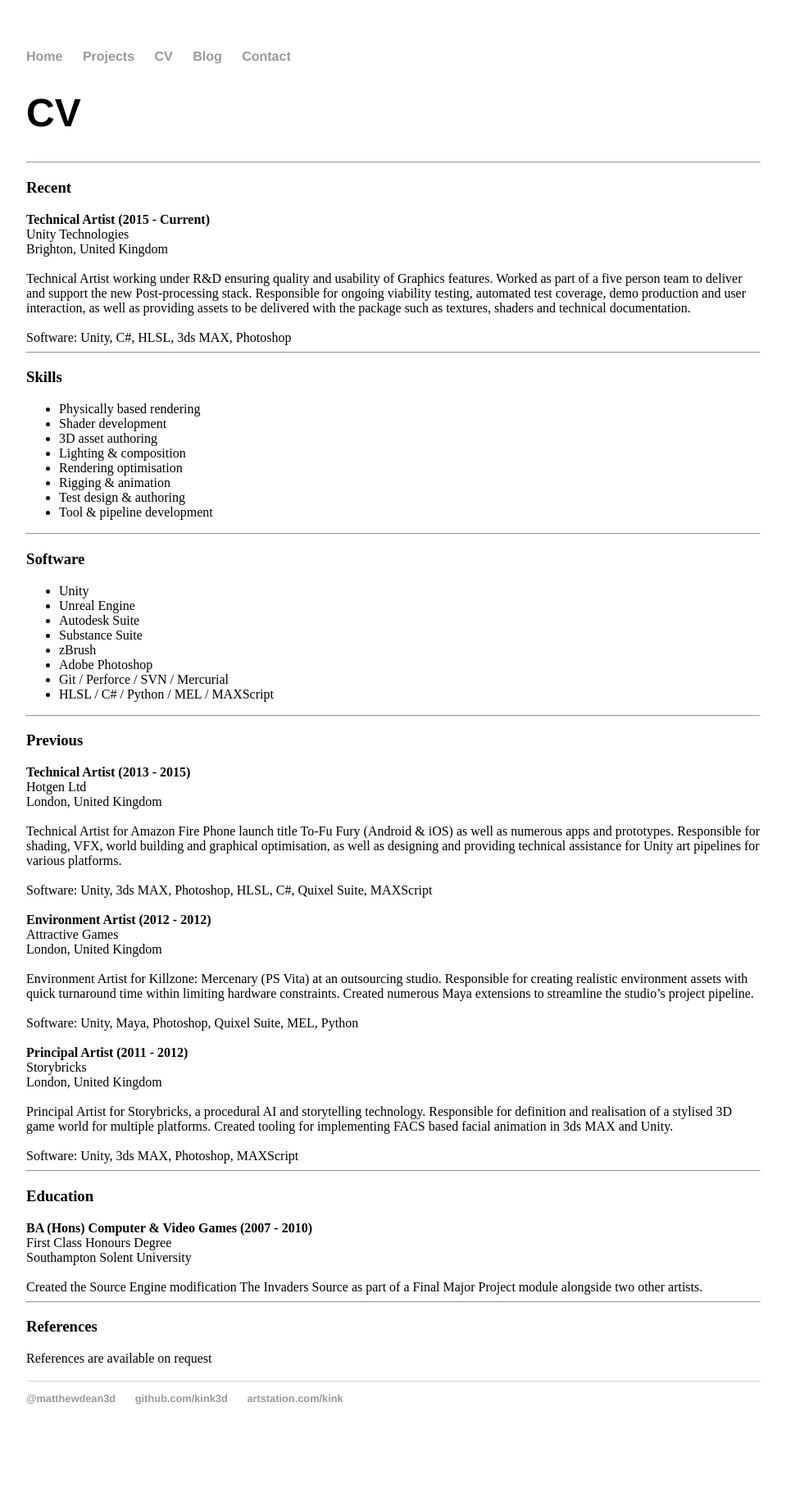
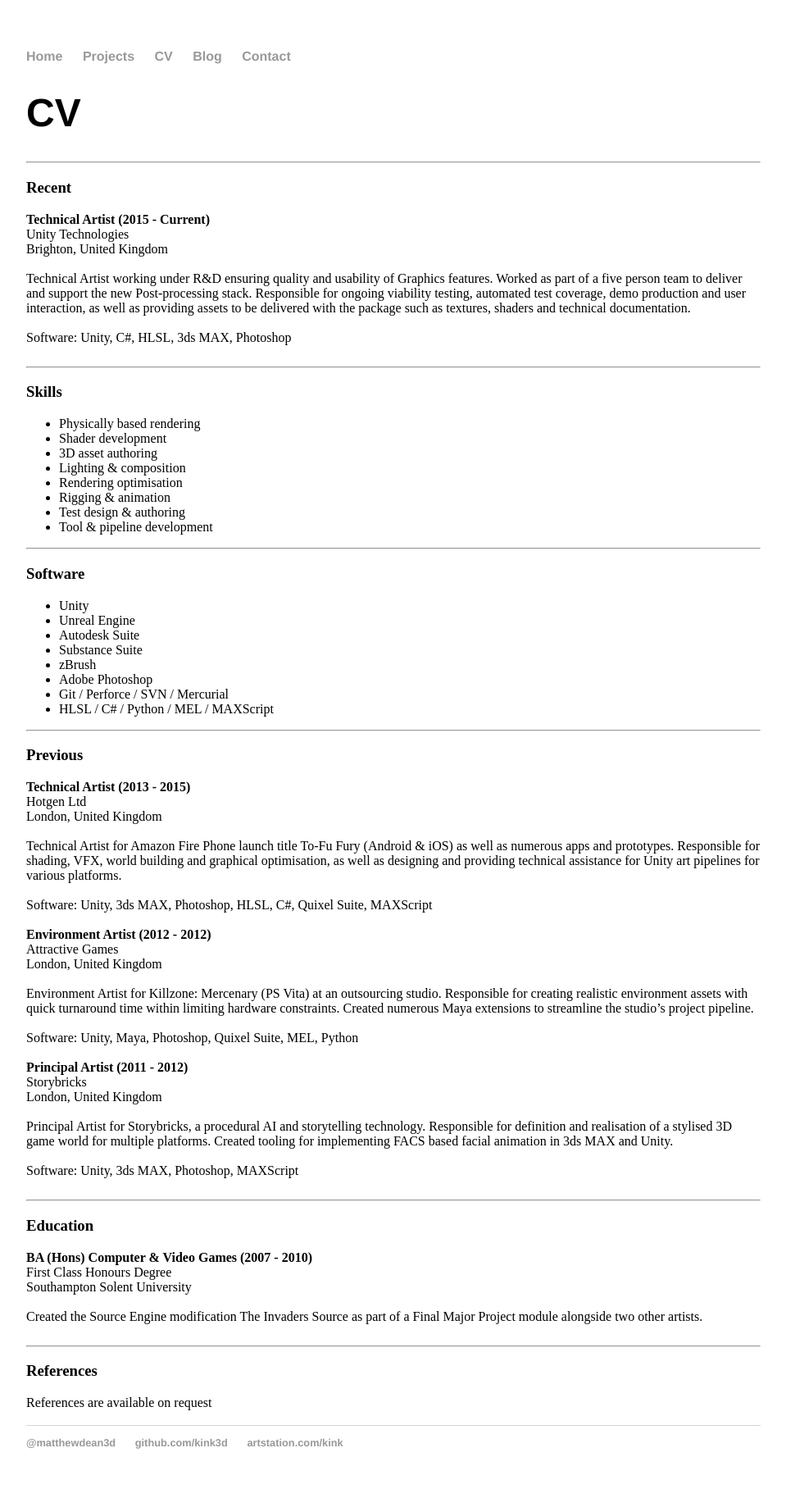
Before and after one commit to Kink3d/Kink3d.github.io, a Jekyll site: the page built from cv/index.html, in a window 1280 px wide. Shown: the whole page at 82% size, without its empty margins (160-1119 px from the left). Built offline with Jekyll 4.4.1, drawn with Linux system fonts in a browser that asks for light colours; before the commit the page ends 1773 px from its top, so only the background shows below that.

Commit message:
Final tweaks

```diff
--- a/_config.yml
+++ b/_config.yml
@@ -1,4 +1,4 @@
-name: Christopher Figueroa, Game Developer
+name: Matthew Dean, Artist
 markdown: kramdown
 permalink: /blog/:year/:month/:day/:title
 
--- a/blog/index.html
+++ b/blog/index.html
@@ -2,7 +2,8 @@
 layout: default
 title: Kink3d|Blog
 ---
-	<h1>{{ page.title }}</h1>
+	<h1>Blog</h1>
+	<hr>
 	<ul class="posts">
 
 	  {% for post in site.posts %}
--- a/cv/index.html
+++ b/cv/index.html
@@ -16,7 +16,7 @@
 	Technical Artist working under R&D ensuring quality and usability of Graphics features. Worked as part of a five person team to deliver and support the new Post-processing stack. Responsible for ongoing viability testing, automated test coverage, demo production and user interaction, as well as providing assets to be delivered with the package such as textures, shaders and technical documentation.
 	<br/><br/>
 
-	Software: Unity, C#, HLSL, 3ds MAX, Photoshop<br/>
+	Software: Unity, C#, HLSL, 3ds MAX, Photoshop<br/><br/>
 
 	<hr>
 
@@ -72,7 +72,7 @@
 
 	Principal Artist for Storybricks, a procedural AI and storytelling technology. Responsible for definition and realisation of a stylised 3D game world for multiple platforms. Created tooling for implementing FACS based facial animation in 3ds MAX and Unity.<br/><br/>
 
-	Software: Unity, 3ds MAX, Photoshop, MAXScript<br/>
+	Software: Unity, 3ds MAX, Photoshop, MAXScript<br/><br/>
 
 	<hr>
 
@@ -82,7 +82,7 @@
 	First Class Honours Degree<br/>
 	Southampton Solent University<br/><br/>
 
-	Created the Source Engine modification The Invaders Source as part of a Final Major Project module alongside two other artists.<br/>
+	Created the Source Engine modification The Invaders Source as part of a Final Major Project module alongside two other artists.<br/><br/>
 
 	<hr>
 
--- a/index.html
+++ b/index.html
@@ -1,6 +1,6 @@
 ---
 layout: default
-title: Kink3d|TA
+title: Kink3d
 ---
 <div class="blurb">
 	<h1>Matthew Dean</h1>
```
